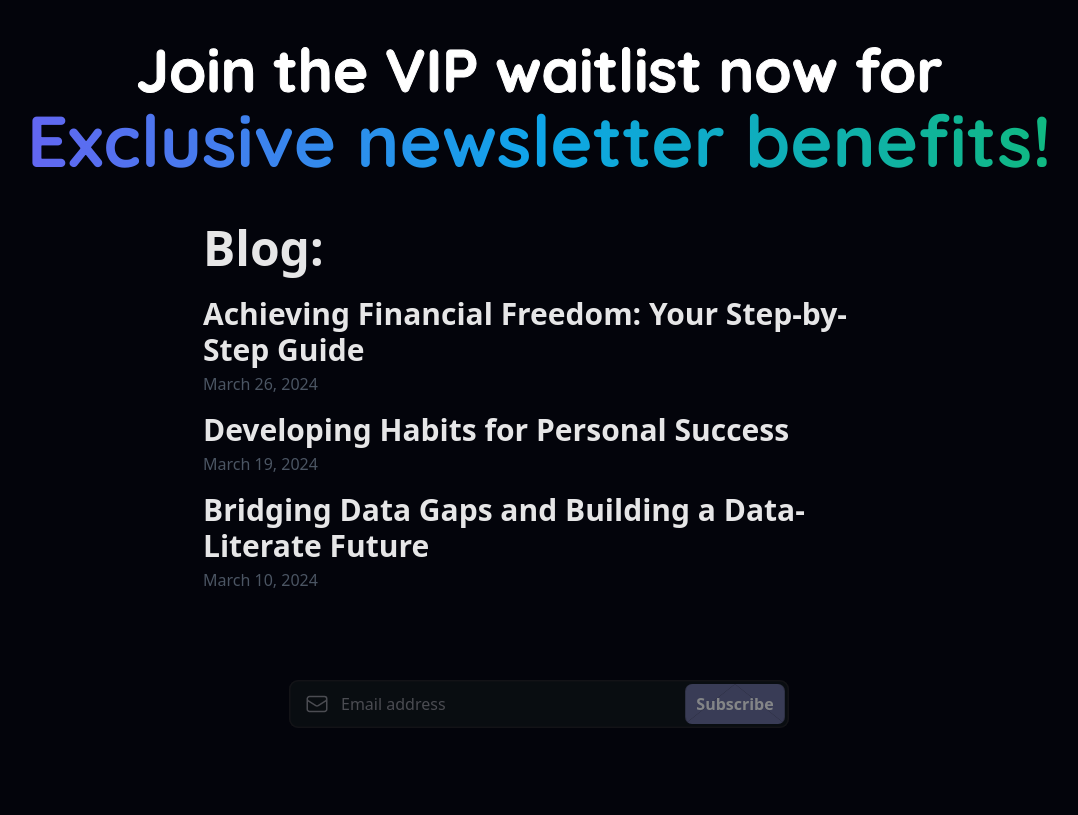
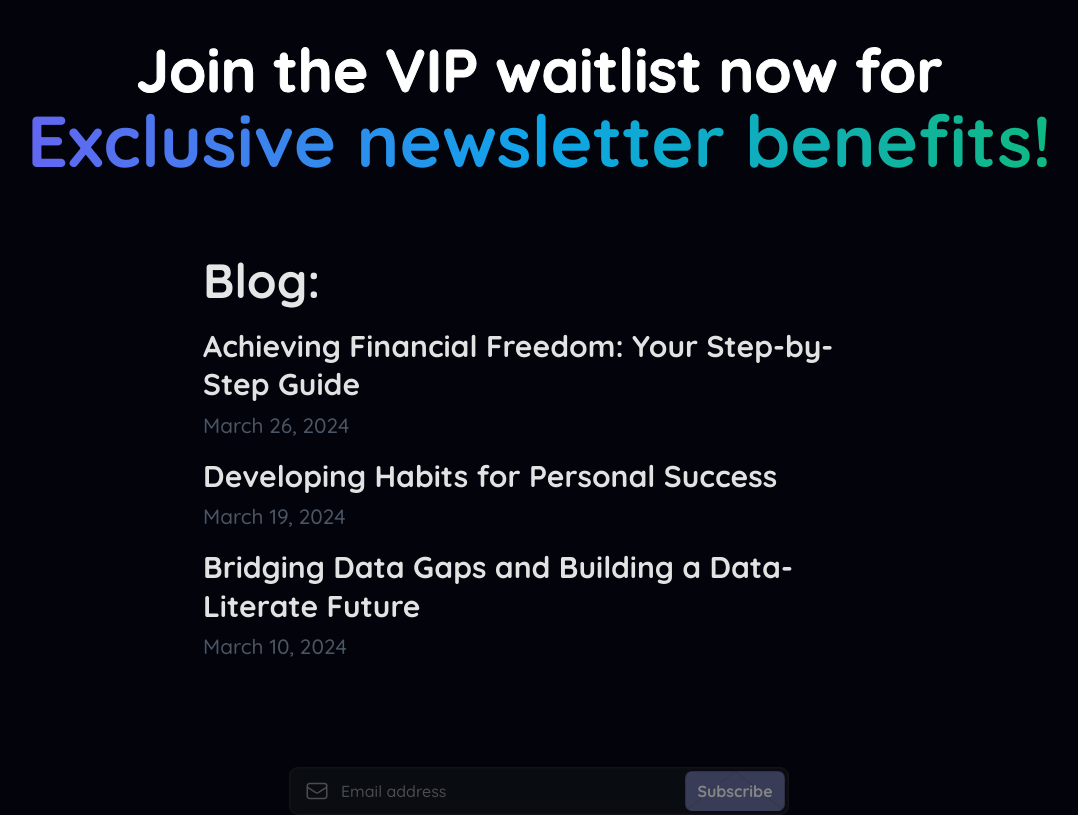
Before and after one commit to myplancash/newsletter-app, a Next.js app: page / in a window 1280 px wide. Shown: the top 815 px of the page, without its empty margins (101-1179 px from the left). Built offline with nearby package versions, Linux system fonts and the light colour scheme.

Commit message:
added new blogpost with a new design and newsletter section 3

```diff
--- a/app/globals.css
+++ b/app/globals.css
@@ -27,17 +27,40 @@ body {
     )
     rgb(var(--background-start-rgb));
   font-family: var(--font-quicksand);
-  font-weight: 400;
 }
 
 html {
   font-family: var(--font-quicksand);
-  font-weight: 400;
 }
 
 h1 {
   font-family: var(--font-quicksand);
-  font-weight: 700;
+}
+
+p,
+a,
+li,
+h2 {
+  font-family: var(--font-quicksand);
+  font-weight: 400; /* Increased font weight for better readability */
+  font-size: 1.3rem;
+  line-height: 1.6; /* Adjust line height for better readability */
+  margin-bottom: 1rem; /* Add margin to create spacing between elements */
+}
+
+a {
+  color: #e2e2e2;
+}
+
+a:hover {
+  color: #fff;
+  text-decoration: underline;
+}
+
+h2 {
+  font-size: 1.8rem; /* Increase heading size for better hierarchy */
+  margin-top: 2rem; /* Add top margin to create space between headings */
+  margin-bottom: 1.5rem; /* Add bottom margin for better spacing */
 }
 
 @layer utilities {
--- a/app/layout.tsx
+++ b/app/layout.tsx
@@ -7,9 +7,8 @@ import Head from "next/head";
 
 const quicksand = Quicksand({
   subsets: ["latin"],
-  style: ['normal'],
-  weight: ['400', '500', '700'],
-  variable: '--font-lora'
+  weight: ['500', '700'],
+  variable: '--font-quicksand'
 });
 
 export const metadata: Metadata = metaData;
--- a/app/page.tsx
+++ b/app/page.tsx
@@ -7,10 +7,10 @@ export default function Home() {
   return (
     <main className="bg-[#03040B] flex flex-col items-center justify-center p-10 min-h-screen">
       <div className="space-y-1">
-        <h1 className="z-10 text-3xl font-bold text-center text-transparent duration-1000 bg-white cursor-default text-stroke animate-titleFade sm:text-5xl md:text-6xl whitespace-nowrap bg-clip-text">
+        <h1 className="z-10 text-3xl font-extrabold text-center text-transparent duration-1000 bg-white cursor-default text-stroke animate-titleFade sm:text-5xl md:text-6xl whitespace-nowrap bg-clip-text">
           Join the VIP waitlist now for
         </h1>
-        <h1 className="z-10 text-4xl font-bold text-center text-transparent duration-1000 bg-white cursor-default sm:text-6xl animate-titleFade md:text-7xl whitespace-nowrap bg-clip-text bg-gradient-to-r from-indigo-500 via-sky-500 to-emerald-500 animate-fadeIn">
+        <h1 className="z-10 text-4xl font-extrabold text-center text-transparent duration-1000 bg-white cursor-default sm:text-6xl animate-titleFade md:text-7xl whitespace-nowrap bg-clip-text bg-gradient-to-r from-indigo-500 via-sky-500 to-emerald-500 animate-fadeIn">
           Exclusive newsletter benefits!
         </h1>
       </div>
--- a/tailwind.config.ts
+++ b/tailwind.config.ts
@@ -9,8 +9,8 @@ module.exports = {
   ],
   theme: {
     extend: {
-      FontFamily: {
-        sans: ['var(--font-quicksand)']
+      fontFamily: {
+        sans: ['Quicksand', 'sans-serif'], // Set the font family here
       },
       backgroundImage: {
         "gradient-radial": "radial-gradient(var(--tw-gradient-stops))",
```
